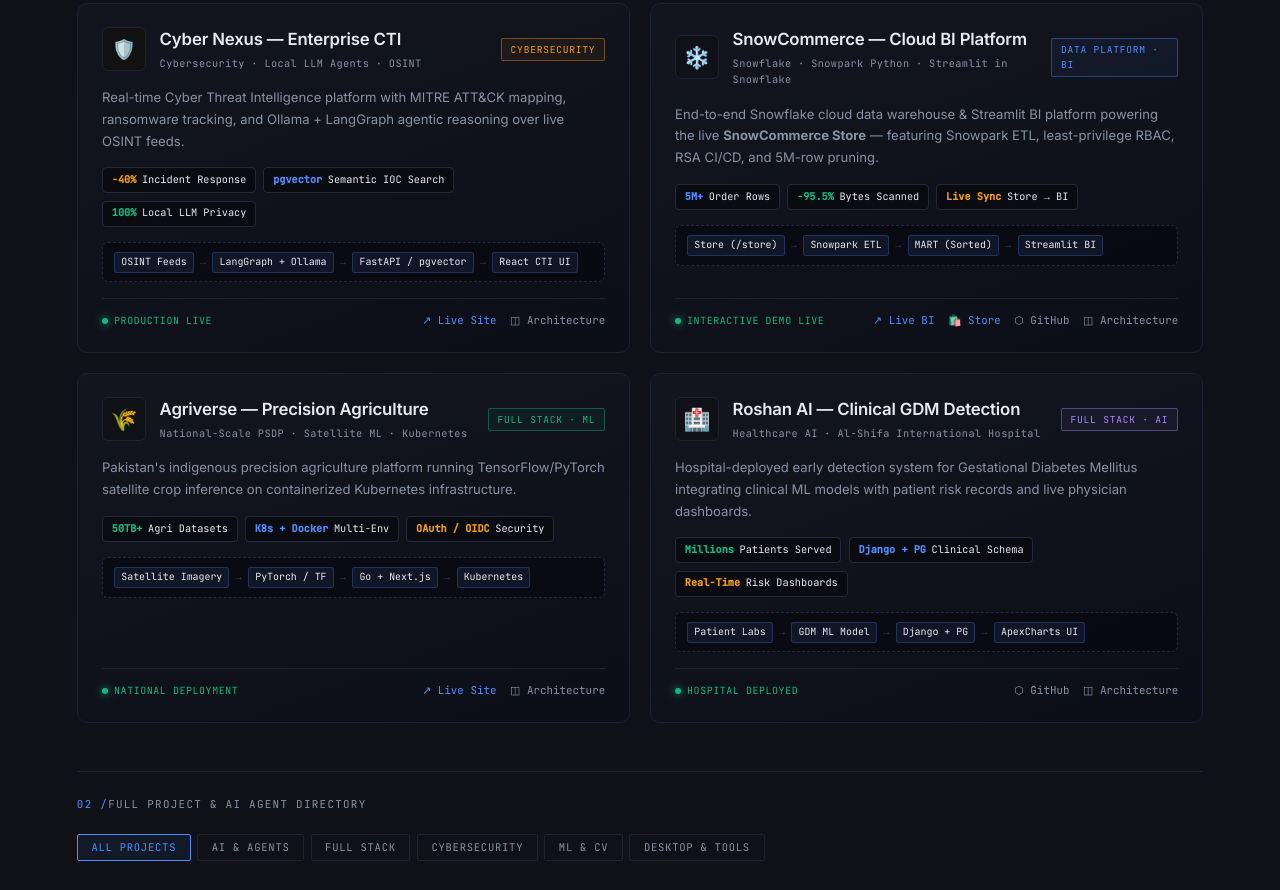
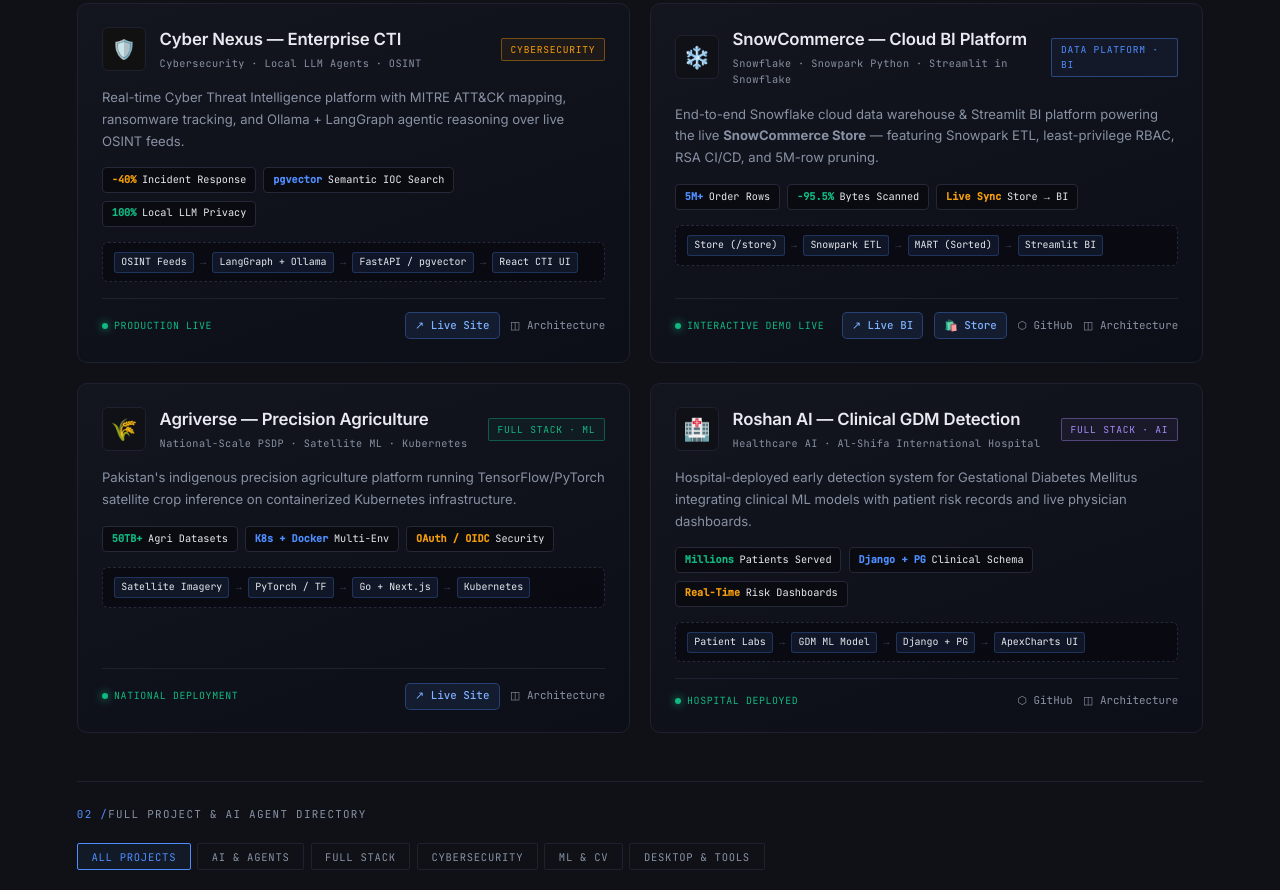
Before and after one commit to saifullahsohail123/portfolio, a plain HTML site: page index.html in a window 1280 px wide. Shown: the part 2700-3590 px from the top of the page. Drawn offline with nearby package versions, Linux system fonts and the light colour scheme; animation ran at ten frames a second.

Commit message:
fix(portfolio): add distinct interactive pill and hover states for Bento primary links

```diff
--- a/index.html
+++ b/index.html
@@ -1674,24 +1674,45 @@
 
     .bento-actions {
       display: flex;
-      gap: .85rem;
+      gap: .65rem;
       align-items: center;
+      flex-wrap: wrap;
     }
 
     .bento-actions a {
+      display: inline-flex;
+      align-items: center;
+      gap: .28rem;
       font-family: var(--fm);
       font-size: .68rem;
       color: var(--m);
       text-decoration: none;
-      transition: color .2s;
+      cursor: pointer;
+      transition: color .18s ease, background .18s ease, border-color .18s ease, transform .18s ease, box-shadow .18s ease;
     }
 
     .bento-actions a:hover {
       color: var(--a);
+      text-decoration: underline;
+      text-underline-offset: 3px;
     }
 
     .bento-actions a.primary-act {
-      color: var(--a);
+      color: #7eb2ff;
+      padding: .24rem .58rem;
+      border-radius: 5px;
+      background: rgba(79, 142, 255, .10);
+      border: 1px solid rgba(79, 142, 255, .32);
+      font-weight: 500;
+    }
+
+    .bento-actions a.primary-act:hover {
+      color: #ffffff;
+      background: rgba(79, 142, 255, .30);
+      border-color: var(--a);
+      box-shadow: 0 0 12px rgba(79, 142, 255, .32);
+      transform: translateY(-1px);
+      text-decoration: none;
     }
 
     .grid-divider {
```
